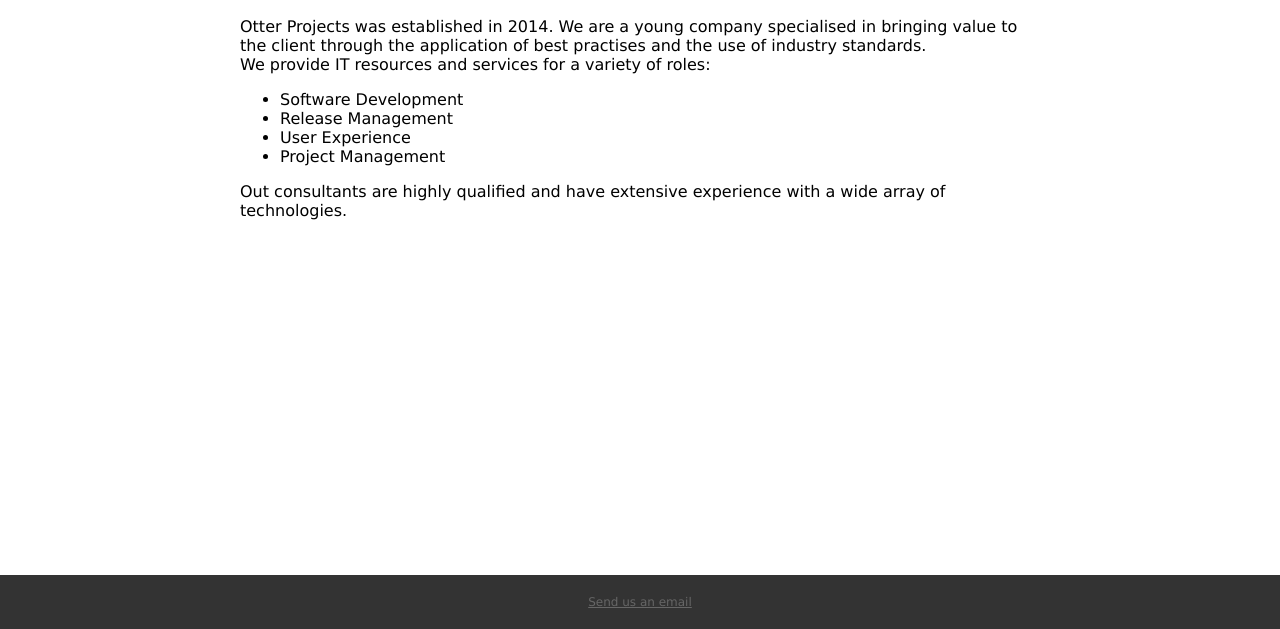
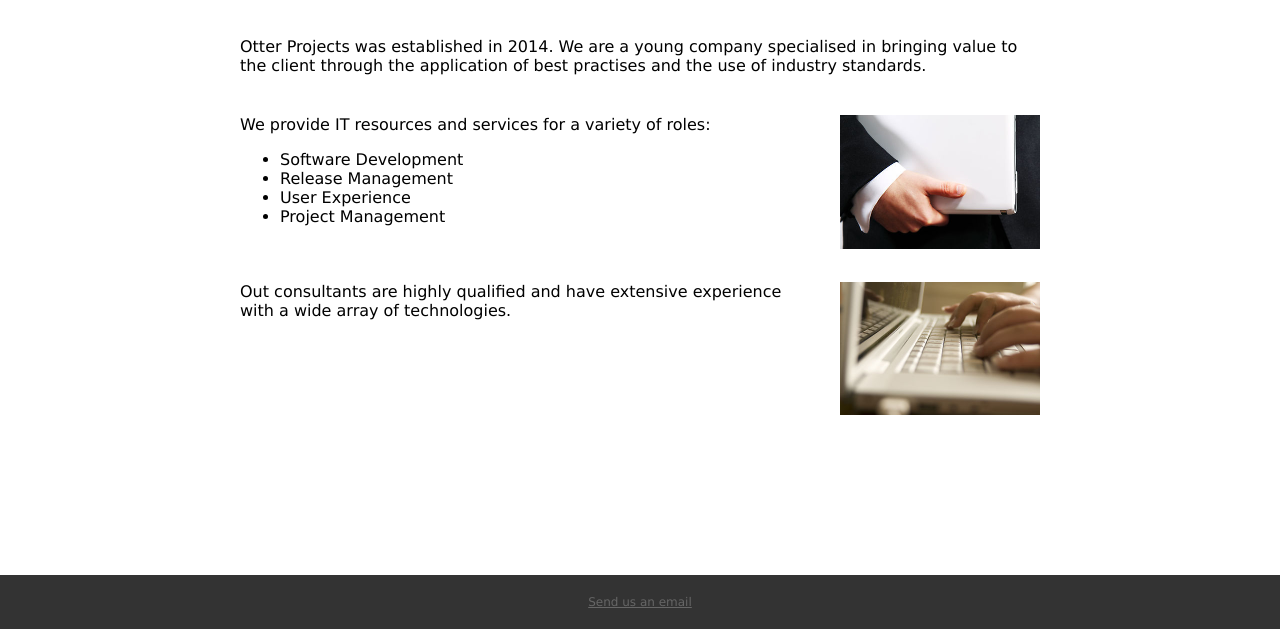
Before and after one commit to MrP/otterProjects, a plain HTML site: page wwwroot/index.html in a window 1280 px wide. Shown: the part 171-800 px from the top of the page. Drawn offline with Linux system fonts and the light colour scheme; files whose address does not match are found by name.

Commit message:
add pics

```diff
--- a/wwwroot/css/otterProjects.css
+++ b/wwwroot/css/otterProjects.css
@@ -34,6 +34,15 @@ MAIN {
     max-width: 800px;
     margin: 0 auto;
 }
+SECTION{
+    clear: both;
+    padding: 20px 0;
+}
+SECTION IMG{
+    float: right;
+    max-width: 200px;
+    margin-left: 20px;
+}
 FOOTER {
     padding: 20px;
     background-color: #333;
--- a/wwwroot/index.html
+++ b/wwwroot/index.html
@@ -20,6 +20,7 @@
                 application of best practises and the use of industry standards.
             </section>
             <section>
+                <img src= "img/9281_wpm_lowres.jpg" />
                 We provide IT resources and services for a variety of roles:
                 <ul>
                     <li>Software Development</li>
@@ -29,14 +30,15 @@
                 </ul>
             </section>
             <section>
+                <img src= "img/16010_wpm_lowres.jpg" />
                 Out consultants are highly qualified and have extensive
                 experience with a wide array of technologies.
             </section>
         </main>
         <footer>
-            <section id="footer-email">
+            <div id="footer-email">
                 <a href="mailto:info@otterprojectslimited.com">Send us an email</a>
-            </section>
+            </div>
         </footer>
     </body>
 </html>
```
